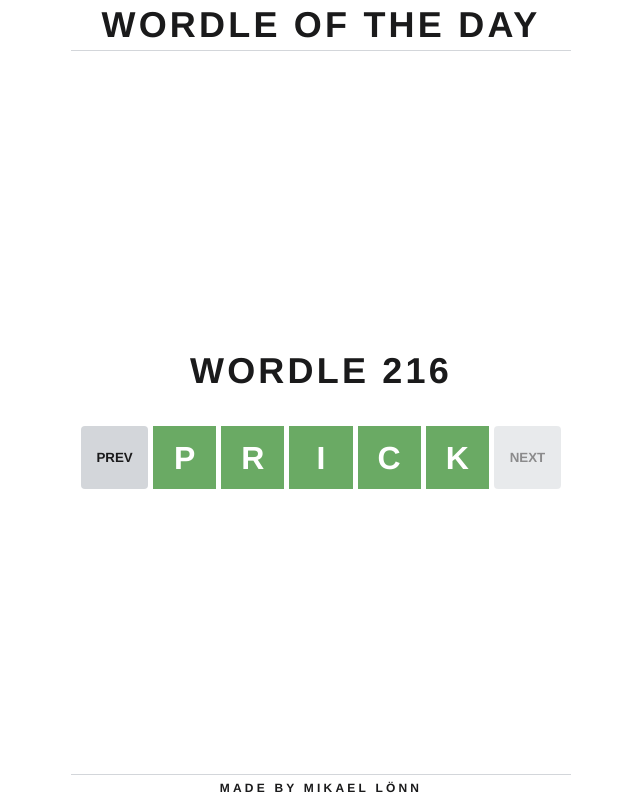
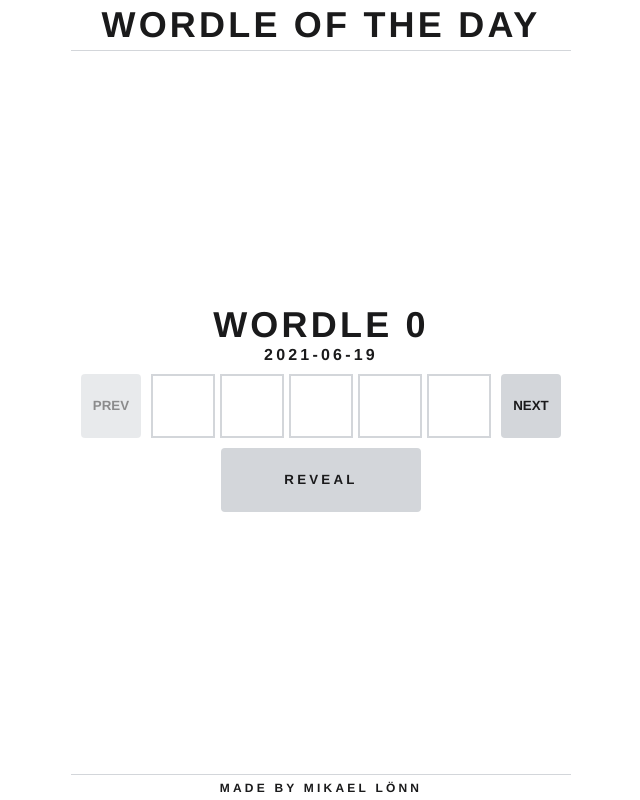
Before and after one commit to mlonn/wordleoftheday, a plain HTML site: page index.html in a window 1280 px wide. Shown: the whole page, without its empty margins (319-959 px from the left). Drawn offline with Linux system fonts and the light colour scheme.

Commit message:
Add reveal button

```diff
--- a/index.html
+++ b/index.html
@@ -16,11 +16,13 @@
       </header>
       <div class="center">
         <h1 id="subtitle"></h1>
+        <h2 id="date"></h2>
         <div id="board-container">
           <div id="board" style="width: 500px">
             <button id="prev">PREV</button>
             <div id="word" class="row"></div>
             <button id="next">NEXT</button>
+            <button id="reveal">REVEAL</button>
           </div>
         </div>
       </div>
--- a/index.js
+++ b/index.js
@@ -1,80 +1,128 @@
+const subtitle = document.getElementById("subtitle");
+const row = document.getElementById("word");
+const prev = document.getElementById("prev");
+const next = document.getElementById("next");
+const reveal = document.getElementById("reveal");
+const date = document.getElementById("date");
+
 const start = new Date(2021, 5, 19, 0, 0, 0, 0);
-
 const today = new Date();
 const diff = today.getTime() - start.getTime();
 const days = Math.ceil(diff / (1000 * 3600 * 24)) - 1;
-let wordIndex = days;
-let interval;
-const word = words[wordIndex];
-const subtitle = document.getElementById("subtitle");
-subtitle.textContent = `Wordle ${wordIndex}`;
-const row = document.getElementById("word");
-const prev = document.getElementById("prev");
-const next = document.getElementById("next");
-next.title = "No peaking at tomorrow";
-next.disabled = true;
+
+let wordIndex = 0;
+let word = words[wordIndex];
+
+reveal.addEventListener("click", () => {
+  populateWord(word);
+});
 
 prev.addEventListener("click", () => {
-  next.title = "";
-  if (wordIndex > 0) {
-    wordIndex--;
-    populateWord(words[wordIndex]);
-    subtitle.textContent = `Wordle ${wordIndex}`;
-  } else {
-    prev.disabled = true;
-  }
+  setWord(wordIndex - 1);
+});
+
+next.addEventListener("click", () => {
+  setWord(wordIndex + 1);
 });
 
 const letters = [];
 for (letter of word) {
-  l = document.createElement("div");
+  const l = document.createElement("div");
   l.className = "tile";
+  l.addEventListener("mouseover", () => {
+    if (l.getAttribute("data-state") === "empty") {
+      l.textContent = "?";
+    }
+  });
+  l.addEventListener("mouseout", () => {
+    if (l.getAttribute("data-state") === "empty") {
+      l.textContent = "";
+    }
+  });
+  l.addEventListener("click", () => {
+    if (l.getAttribute("data-state") === "empty") {
+      l.textContent = "";
+      populateLetter(l);
+    }
+  });
   row.appendChild(l);
   letters.push(l);
 }
-populateWord(word);
+setWord(wordIndex);
 
-next.addEventListener("click", () => {
-  if (wordIndex < days) {
-    wordIndex++;
-    populateWord(words[wordIndex]);
-    subtitle.textContent = `Wordle ${wordIndex}`;
-  } else {
+function setWord(newWordIndex) {
+  wordIndex = newWordIndex;
+  if (wordIndex >= days) {
     next.title = "No peaking at tomorrow";
     next.disabled = true;
+  } else {
+    next.title = "";
+    next.disabled = false;
   }
-});
-const preferDark = window.matchMedia("(prefers-color-scheme: dark)").matches;
-if (preferDark) {
-  document.body.className = "nightmode";
+
+  if (wordIndex === 0) {
+    prev.disabled = true;
+  } else {
+    prev.disabled = false;
+  }
+  word = words[wordIndex];
+  clearLetters();
+  subtitle.textContent = `Wordle ${wordIndex}`;
+  const d = addDays(start, wordIndex);
+  date.textContent = new Intl.DateTimeFormat("sv-SE").format(d);
 }
+
 function clearLetters() {
   for (l of letters) {
-    l.setAttribute("data-state", "empty");
-    l.setAttribute("data-animation", "pop");
+    animate(l, "pop", "empty");
     l.classList.remove("win");
     l.textContent = "";
   }
 }
 
-function populateWord(w) {
-  clearInterval(interval);
-  clearLetters();
-  let index = 0;
-  interval = setInterval(() => {
-    letters[index].setAttribute("data-animation", "flip-in");
-    index++;
-    if (index > 0) {
-      letters[index - 1].setAttribute("data-animation", "flip-out");
-      letters[index - 1].setAttribute("data-state", "correct");
-      letters[index - 1].textContent = w[index - 1];
+async function populateWord(w) {
+  for (l of letters) {
+    await populateLetter(l);
+  }
+  for (l of letters) {
+    animate(l, "idle", undefined, "win");
+  }
+}
+
+async function populateLetter(l) {
+  if (l.getAttribute("data-state") !== "correct") {
+    l.textContent = "";
+    await animate(l, "flip-in", "absent");
+    await animate(l, "flip-out", "correct");
+    l.textContent = word[letters.indexOf(l)];
+  }
+}
+
+function animate(elem, animation, state, className) {
+  return new Promise((resolve) => {
+    function handleAnimationEnd() {
+      resolve(elem);
     }
-    if (index > letters.length - 1) {
-      for (l of letters) {
-        l.setAttribute("data-animation", "idle");
-        l.classList.add("win");
-        clearInterval(interval);
-      }
+    elem.addEventListener("animationend", handleAnimationEnd, { once: true });
+    if (animation) {
+      elem.setAttribute("data-animation", animation);
     }
-  }, 250);
+    if (state) {
+      elem.setAttribute("data-state", state);
+    }
+    if (className) {
+      elem.classList.add(className);
+    }
+  });
 }
+
+function addDays(date, days) {
+  var result = new Date(date);
+  result.setDate(result.getDate() + days);
+  return result;
+}
+
+const preferDark = window.matchMedia("(prefers-color-scheme: dark)").matches;
+if (preferDark) {
+  document.body.className = "nightmode";
+}
--- a/style.css
+++ b/style.css
@@ -114,6 +114,9 @@
 .tile[data-state="empty"] {
   border: 2px solid var(--color-tone-4);
 }
+.tile:hover[data-state="empty"] {
+  background-color: var(--color-absent);
+}
 .tile[data-state="tbd"] {
   background-color: var(--color-tone-7);
   border: 2px solid var(--color-tone-3);
@@ -201,13 +204,19 @@
   border-top: 1px solid var(--color-tone-4);
 }
 
-h1 {
+h1,
+h2 {
   color: var(--color-tone-1);
   font-weight: 700;
   font-size: 36px;
+  margin: 0px;
   letter-spacing: 0.2rem;
   text-transform: uppercase;
   text-align: center;
+}
+h2 {
+  font-size: 16px;
+  margin: 0px;
 }
 .center {
   display: grid;
@@ -253,17 +262,39 @@
 }
 #board {
   display: grid;
-  grid-template-columns: 1fr 5fr 1fr;
-  grid-gap: 5px;
+  grid-template-columns: repeat(7, 1fr);
+  grid-template-rows: 1fr 1fr;
+
+  grid-template-areas:
+    "left row row row row row right"
+    ". . reveal reveal reveal . .";
+  grid-gap: 10px;
   padding: 10px;
   box-sizing: border-box;
 }
 .row {
   display: grid;
+  grid-area: row;
+  position: relative;
   grid-template-columns: repeat(5, 1fr);
   align-items: center;
   grid-gap: 5px;
 }
+#reveal {
+  display: grid;
+  grid-area: reveal;
+  color: var(--color-tone-1);
+  content: "";
+  letter-spacing: 0.2rem;
+  align-items: center;
+  font-weight: bold;
+  text-transform: uppercase;
+  font-family: inherit;
+}
+#reveal:hover {
+  background-color: var(--color-absent);
+}
+
 .win {
   animation-name: Bounce;
   animation-duration: 1000ms;
@@ -295,18 +326,11 @@
   font-weight: bold;
   border: 0;
   padding: 0;
-  margin: 0 6px 0 0;
-  width: 100%;
-  height: 100%;
   border-radius: 4px;
   cursor: pointer;
   user-select: none;
   background-color: var(--key-bg);
   color: var(--key-text-color);
-  flex: 1;
-  display: flex;
-  justify-content: center;
-  align-items: center;
   text-transform: uppercase;
   -webkit-tap-highlight-color: rgba(0, 0, 0, 0.3);
 }
```
